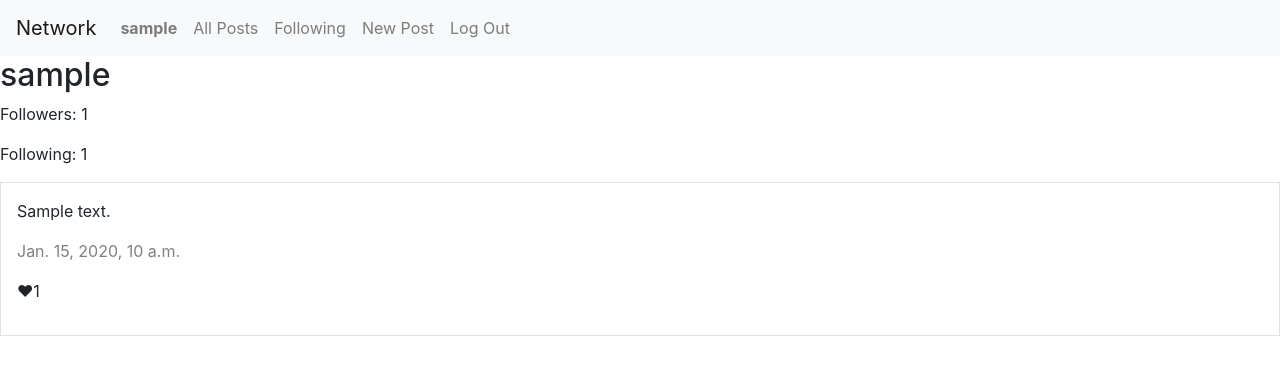
After one commit to hannabh/cs50_web, a Django app: a page that uses project4/network/templates/network/layout.html in a window 1280 px wide. The commit adds this page. Shown: the top 375 px of the page. Run offline with Django 3.2, Linux system fonts and the light colour scheme; tables that the repository leaves empty hold one stand-in row (values such as "Sample post"); some libraries are stand-ins or nearby versions.

Commit message:
add profile page

```diff
--- a/project4/network/models.py
+++ b/project4/network/models.py
@@ -1,9 +1,9 @@
 from django.contrib.auth.models import AbstractUser
 from django.db import models
 
-
 class User(AbstractUser):
-    pass
+    followers = models.IntegerField(default=0)
+    following = models.IntegerField(default=0)
 
 class Post(models.Model):
     user = models.ForeignKey("User", on_delete=models.CASCADE)
--- a/project4/network/templates/network/layout.html
+++ b/project4/network/templates/network/layout.html
@@ -16,7 +16,7 @@
               <ul class="navbar-nav mr-auto">
                 {% if user.is_authenticated %}
                     <li class="nav-item">
-                        <a class="nav-link" href="#"><strong>{{ user.username }}</strong></a>
+                        <a class="nav-link" href="{% url 'profile' username=user.username %}"><strong>{{ user.username }}</strong></a>
                     </li>
                 {% endif %}
                 <li class="nav-item">
--- /dev/null
+++ b/project4/network/templates/network/profile.html
@@ -0,0 +1,17 @@
+{% extends "network/layout.html" %}
+
+{% block body %}
+<h2>{{ user.username }}</h2>
+
+<p>Followers: {{ user.followers}}</p>
+<p>Following: {{ user.following}}</p>
+
+{% for post in posts %}
+<div class="border p-3 mb-3">
+    <p>{{ post.content }}</p>
+    <p id="datetime">{{ post.datetime }}</p>
+    <p>&#10084;{{ post.likes }}</p>
+</div>
+{% endfor %}
+
+{% endblock %}
--- a/project4/network/urls.py
+++ b/project4/network/urls.py
@@ -9,4 +9,5 @@ urlpatterns = [
     path("logout", views.logout_view, name="logout"),
     path("register", views.register, name="register"),
     path("new_post", views.new_post, name="new_post"),
+    path("profile/<str:username>", views.profile, name="profile"),
 ]
--- a/project4/network/views.py
+++ b/project4/network/views.py
@@ -85,3 +85,12 @@ def new_post(request):
         return render(request, "network/new_post.html", {
             "form": form,
         })
+
+def profile(request, username):
+    user = User.objects.get(username=username)
+    return render(request, "network/profile.html", {
+        "user": user,
+        "posts": Post.objects.filter(user=user).order_by('-datetime'),
+    })
+
+# TODO: clicking on username in a post takes you to profile page
```
